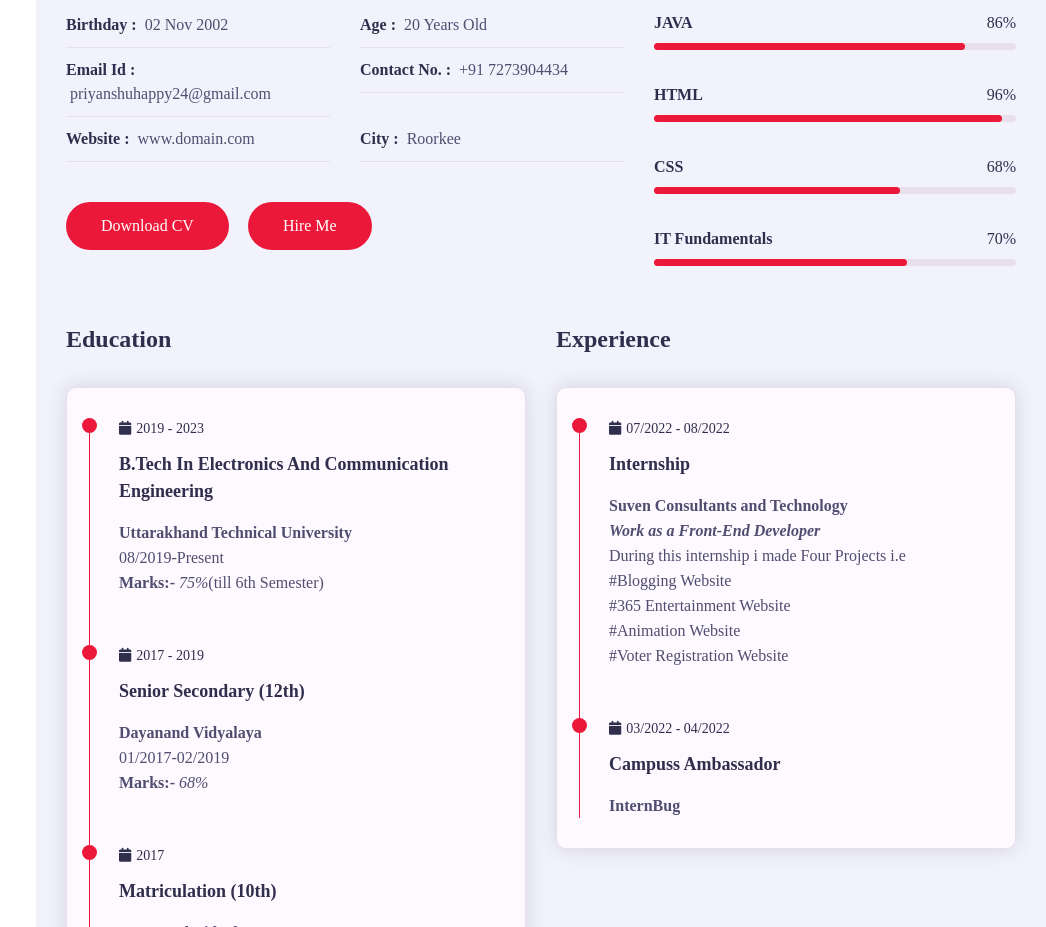
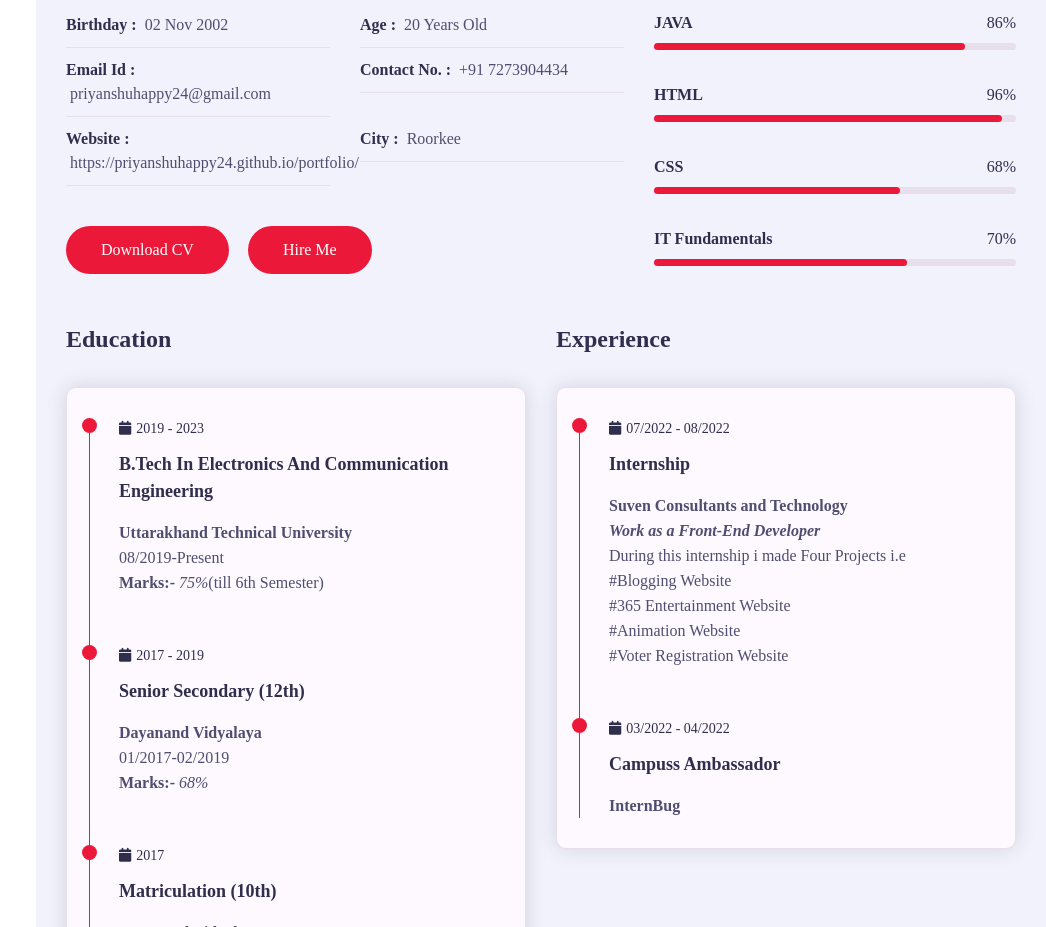
Before and after one commit to priyanshuhappy24/portfolio, a plain HTML site: page index.html in a window 1280 px wide. Shown: the part 1217-2144 px from the top of the page, without its empty margins (234-1280 px from the left). Drawn offline with nearby package versions, Linux system fonts and the light colour scheme; a web font is replaced by a local one.

Commit message:
Update index.html

```diff
--- a/index.html
+++ b/index.html
@@ -101,7 +101,7 @@
                                         <p>Contact No. : <span>+91 7273904434</span></p>
                                     </div>
                                     <div class="info-item padd-15">
-                                        <p>Website : <span>www.domain.com</span></p>
+                                        <p>Website : <span>https://priyanshuhappy24.github.io/portfolio/</span></p>
                                     </div>
 
                                     <div class="info-item padd-15">
```
